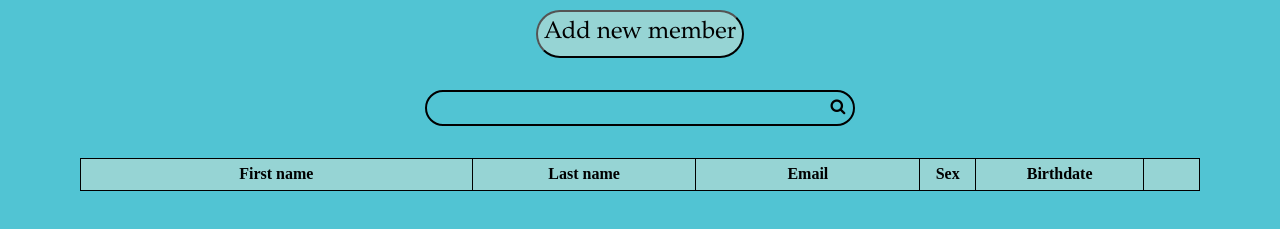
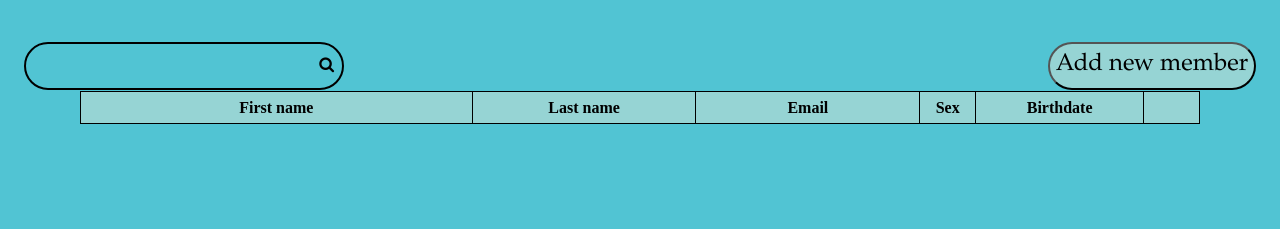
Before and after one commit to tant-rares-30127/CMS, a website with bundled scripts: page main.html in a window 1280 px wide. Shown: the part 53-282 px from the top of the page. Built offline with nearby package versions, Linux system fonts and the light colour scheme; no server answers.

Commit message:
Restyling a little bit the main page

```diff
--- a/main.css
+++ b/main.css
@@ -42,10 +42,18 @@ td {
   background-color: #96d4d4;
 }
 
+.add-search {
+  display: flex;
+  justify-content: space-between;
+  padding-top: 2rem;
+  padding-left: 1.5rem;
+  padding-right: 1.5rem;
+  padding-bottom: 0.1rem;
+}
+
 .modal-button {
   display: flex;
   justify-content: center;
-  margin-bottom: 2rem;
 }
 
 .open-modal-button {
@@ -150,24 +158,22 @@ td {
   width: 4rem;
 }
 
-.member-search-bar-div {
+.input-border {
   display: flex;
-  justify-content: center;
-  padding-bottom: 2rem;
-}
-
-.input-border {
   border: 2px solid;
   border-radius: 30px;
   border-color: black;
+  width: 20rem;
+  height: 3rem;
 }
 
 .member-search-bar {
   width: 25rem;
-  height: 2rem;
+  height: 80%;
   border: transparent;
-  padding: 1rem;
   background-color: transparent;
+  margin-left: 0.5rem;
+  margin-top: 0.2rem;
 }
 
 .member-search-bar:focus {
@@ -176,6 +182,7 @@ td {
 
 .search-icon {
   background: transparent;
+  margin-top: 0.8rem;
   margin-right: 0.5rem;
 }
 
--- a/main.html
+++ b/main.html
@@ -18,17 +18,21 @@
         <h1>CMS Made by Tant Rares</h1>
       </div>
 
-      <div class="modal-button">
-        <button class="open-modal-button" id="myBtn">
-          Add new member
-        </button>
-      </div>
-      <div class="member-search-bar-div">
+      <div class="add-search">
+
         <div class="input-border">
           <input type="search" class="member-search-bar" id="searchBar" />
           <span class="search-icon fa fa-search" id="searchIcon"></span>
         </div>
+
+        <div class="modal-button">
+          <button class="open-modal-button" id="myBtn">
+            Add new member
+          </button>
+        </div>
+
       </div>
+
       <!-- The Modal -->
       <div id="myModal" class="modal">
         <!-- Modal content -->
```
